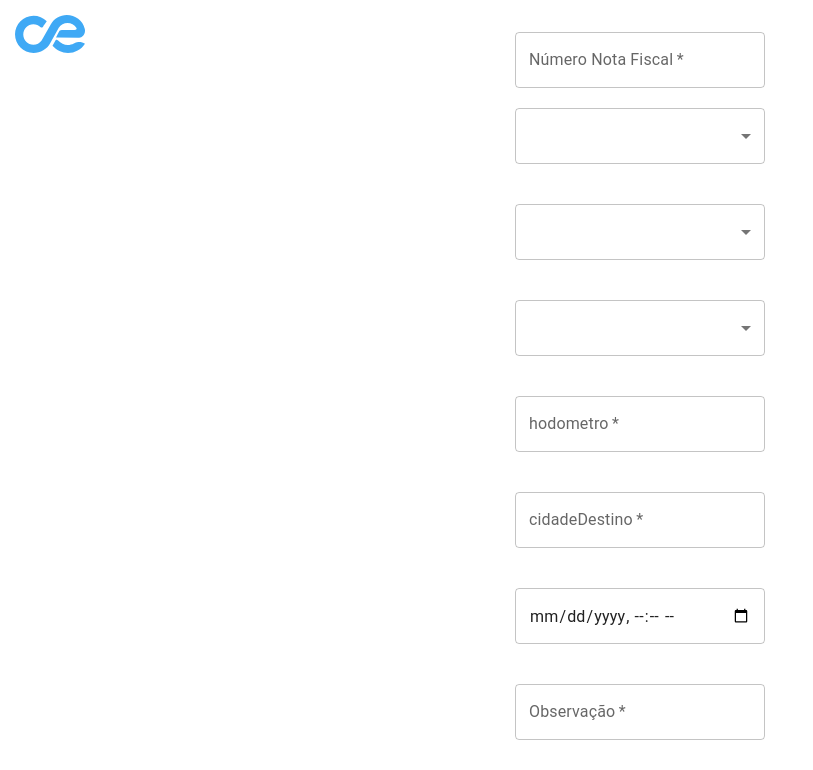
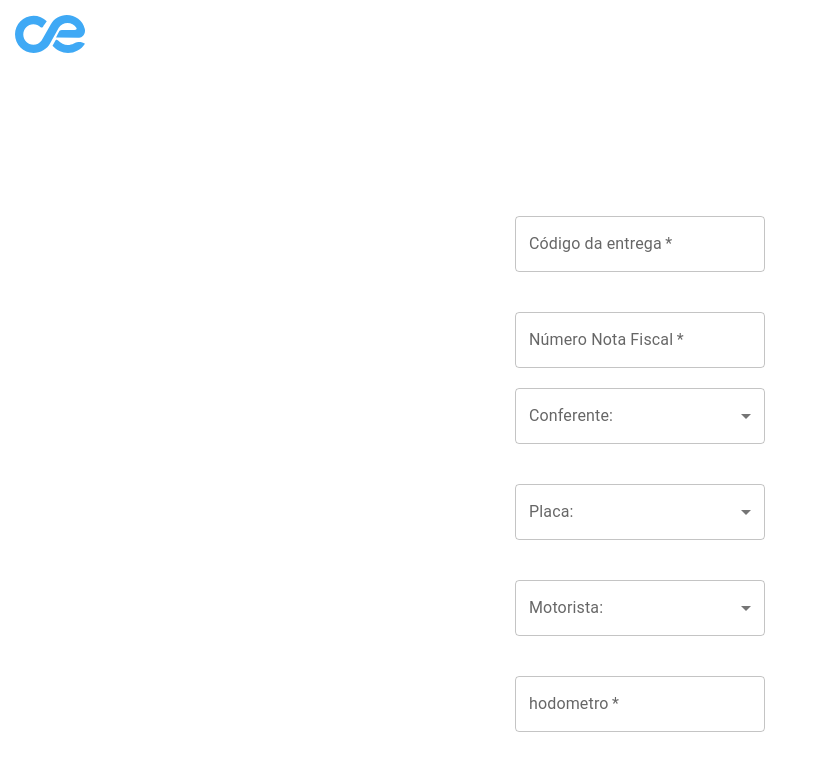
Before and after one commit to andersonguestart098/TRACKING-PLOOMES, a Next.js app: page /forms/saida in a window 1280 px wide. Shown: the top 770 px of the page, without its empty margins (0-813 px from the left). Built offline with nearby package versions, Linux system fonts and the light colour scheme.

Commit message:
corrigindo bugs em setores

```diff
--- /dev/null
+++ b/src/components/customSelect_widget.tsx
@@ -0,0 +1,35 @@
+import { FormControl, InputLabel, MenuItem, Select } from '@mui/material'
+import React from 'react'
+
+interface itensI {
+    value: string | number
+    visualValue: string
+}
+
+interface Props {
+    itens: itensI[]
+    labelText: string
+    register: any
+}
+
+const CustomSelect_Widget = ({itens, labelText, register}: Props) => {
+  return (
+    <FormControl sx={{width: 250}}>
+        <InputLabel id="demo-simple-select-label">{labelText}</InputLabel>
+        <Select
+            required
+            labelId="demo-simple-select-label"
+            {...register}
+            id="demo-simple-select"
+            label={labelText}
+        >
+            <MenuItem disabled value=""></MenuItem>
+            {itens.map(item => {
+                return <MenuItem value={item.value}>{item.visualValue}</MenuItem>
+            })}
+        </Select>
+    </FormControl>
+  )
+}
+
+export default CustomSelect_Widget
--- a/src/controllers/findAllDataSetors.ts
+++ b/src/controllers/findAllDataSetors.ts
@@ -34,7 +34,16 @@ export class findAllData {
                 break;
 
             case "saida":
-                operator = prisma.saida
+                res.status(200).json({
+                    result: await prisma.saida.findMany({
+                        take: 3,
+                        skip: pagina == 0 ? 0 : pagina * 3,
+                        orderBy: {
+                            id: "desc"
+                        }
+                    }),
+                    lengthDB: ((await prisma.saida.findMany()).length)
+                })
                 break;
 
             case "confirmacaoEntrega":
@@ -46,7 +55,16 @@ export class findAllData {
                 break;
 
             case "canhoto":
-                operator = prisma.canhoto
+                res.status(200).json({
+                    result: await prisma.canhoto.findMany({
+                        take: 3,
+                        skip: pagina == 0 ? 0 : pagina * 3,
+                        orderBy: {
+                            id: "desc"
+                        }
+                    }),
+                    lengthDB: ((await prisma.canhoto.findMany()).length)
+                })
                 break;
 
             case "cruzamento":
--- a/src/pages/api/methodsdatabase/create.ts
+++ b/src/pages/api/methodsdatabase/create.ts
@@ -1,6 +1,7 @@
 import { NextApiRequest, NextApiResponse } from "next"
 import { CanhotoController } from "@controllers/setores/canhoto"
 import { FinanceiroController } from "@controllers/setores/financeiro"
+import { SaidaController } from "@controllers/setores/saida"
 
 
 export default async function handler(req: NextApiRequest, res: NextApiResponse) {
@@ -23,6 +24,11 @@ export default async function handler(req: NextApiRequest, res: NextApiResponse)
             res.status(201).send({result: "criado dado em canhoto"})
         break;
 
+        case "saida":
+            await new SaidaController(req.body).execute()
+            res.status(201).send({result: "criado dado em saida"})
+        break;
+
         default:
             res.status(400).send({result: "Setor não reconhecido ou nao informado"})
             break;
--- a/src/pages/forms/saida.tsx
+++ b/src/pages/forms/saida.tsx
@@ -2,7 +2,8 @@ import { Button, InputLabel, MenuItem, Select, TextareaAutosize, TextField } fro
 import React from 'react'
 import { useForm } from "react-hook-form";
 import { sendThisToDatabase } from '@services/sendData';
-import { ModelCanhoto } from '@models/setoresInterface';
+import { ModelSaida } from '@models/setoresInterface';
+import CustomSelect_Widget from '~/components/customSelect_widget';
 
 type Props = {}
 
@@ -10,12 +11,17 @@ const retorno = (props: Props) => {
   const { register, handleSubmit, getValues, reset, formState: { errors } } = useForm()
 
   function onSubmit(e: any) {
-    const dadosCanhoto: ModelCanhoto = {
+    const dadosCanhoto: ModelSaida = {
       motorista: e.motorista,
-      numeroNotaFiscal: e.numeroNotaFiscal,
-      responsavelCanhoto: e.quemRecebeu,
-      statusCanhoto: "Concluido",
-      setor: "canhoto"
+      notaFiscal: e.notaFiscal,
+      cidadeDestino: e.cidadeDestino,
+      codigoEntrega: e.codigoEntrega,
+      hodometro: e.hodometro,
+      nomeConferente: e.conferente,
+      dataHoraSaida: e.dataHoraSaida,
+      obs: e.obs,
+      placa: e.placa,
+      setor: "saida"
     }
     sendThisToDatabase("/api/methodsdatabase/create", dadosCanhoto)
   }
@@ -25,7 +31,7 @@ const retorno = (props: Props) => {
       <img src="/logoce (2).svg" style={{width: 70, marginLeft: 15, marginTop: 15}} />
       <form
       onSubmit={handleSubmit(onSubmit)}
-      style={{display: "flex", flexDirection: "column", alignItems: "center", justifyContent: "center", height: "80vh"}}>
+      style={{display: "flex", flexDirection: "column", alignItems: "center", justifyContent: "center", height: "100vh", marginTop: 200}}>
               <TextField
               {...register("codigoEntrega")}
               sx={{width: 250}}
@@ -41,73 +47,58 @@ const retorno = (props: Props) => {
               variant="outlined" />
               <br/>
 
-              <InputLabel htmlFor="conferente" id="conferente">conferente</InputLabel>
-              <Select
-                required
-                {...register("conferente")}
-                labelId="conferente"
-                id="conferente"
-                label="conferente"
-                sx={{width: 250}}
-              >
-                <MenuItem disabled value=" "></MenuItem>
-                <MenuItem value="Max">Max</MenuItem>
-                <MenuItem value="Dudu">Dudu</MenuItem>
-                <MenuItem value="Cristiano">Cristiano</MenuItem>
-                <MenuItem value="Matheus">Matheus</MenuItem>
-                <MenuItem value="Manoel">Manoel</MenuItem>
-              </Select>
+              <CustomSelect_Widget
+               labelText={'Conferente:'}
+               register={register("conferente")}
+               itens={[
+                {value: "Max", visualValue: "Max"},
+                {value: "Dudu", visualValue: "Dudu"},
+                {value: "Cristiano", visualValue: "Cristiano"},
+                {value: "Matheus", visualValue: "Matheus"},
+                {value: "Manoel", visualValue: "Manoel"}
+               ]}
+               />
               <br/><br/>
-              <InputLabel id="placa">Placa:</InputLabel>
-                <Select
-                  required
-                  {...register("placa")}
-                  labelId="placa"
-                  id="demo-simple-select"
-                  label="placa"
-                  sx={{width: 250}}
-                >
-                  <MenuItem disabled value=" "></MenuItem>
-                  <MenuItem value="IYW-7921">IYW7921</MenuItem>
-                  <MenuItem value="IWC5261">IWC5261</MenuItem>
-                  <MenuItem value="JBD-7E59">JBD7E59</MenuItem>
-                  <MenuItem value="IZT1E84">IZT1E84</MenuItem>
-                  <MenuItem value="IWW7921">IWW7921</MenuItem>
-                  <MenuItem value="IVO1603">IVO1603</MenuItem>
-                  <MenuItem value="AZI2E30">AZI2E30</MenuItem>
-                  <MenuItem value="ITA7784">ITA7784</MenuItem>
-                  <MenuItem value="IUT9476">IUT9476</MenuItem>
-                  <MenuItem value="IST6840">IST6840</MenuItem>
-                  <MenuItem value="IVP0G05">IVP0G05</MenuItem>
-                  <MenuItem value="JBD9H36">JBD9H36</MenuItem>
-                  <MenuItem value="IXH8706">IXH8706</MenuItem>
-              </Select>
+              <CustomSelect_Widget
+               labelText={'Placa:'}
+               register={register("placa")}
+               itens={[
+                {value: "YW7921", visualValue: "YW7921"},
+                {value: "IWC5261", visualValue: "IWC5261"},
+                {value: "JBD7E59", visualValue: "JBD7E59"},
+                {value: "IZT1E84", visualValue: "IZT1E84"},
+                {value: "IWW7921", visualValue: "IWW7921"},
+                {value: "IVO1603", visualValue: "IVO1603"},
+                {value: "AZI2E30", visualValue: "AZI2E30"},
+                {value: "ITA7784", visualValue: "ITA7784"},
+                {value: "IUT9476", visualValue: "IUT9476"},
+                {value: "IST6840", visualValue: "IST6840"},
+                {value: "IVP0G05", visualValue: "IVP0G05"},
+                {value: "JBD9H36", visualValue: "JBD9H36"},
+                {value: "IXH8706", visualValue: "IXH8706"}
+               ]}
+               />
               <br/><br/>
-
-                <Select
-                  required
-                  {...register("motorista")}
-                  labelId="motorista"
-                  id="demo-simple-select"
-                  label="motorista"
-                  sx={{width: 250}}
-                >
-                  <MenuItem disabled value=" "></MenuItem>
-                  <MenuItem value="ALEXANDRE">ALEXANDRE</MenuItem>
-                  <MenuItem value="DIONATHA">DIONATHA</MenuItem>
-                  <MenuItem value="DOUGLAS">DOUGLAS</MenuItem>
-                  <MenuItem value="IGON">IGON</MenuItem>
-                  <MenuItem value="JULIANO">JULIANO</MenuItem>
-                  <MenuItem value="MATHEUS">MATHEUS</MenuItem>
-                  <MenuItem value="PAULO">PAULO</MenuItem>
-                  <MenuItem value="VANDERLEI">VANDERLEI</MenuItem>
-                  <MenuItem value="VILNEI">VILNEI</MenuItem>
-                  <MenuItem value="MAX">MAX</MenuItem>
-                  <MenuItem value="PAULO VITOR">PAULO VITOR</MenuItem>
-                  <MenuItem value="CRISTIANO">CRISTIANO</MenuItem>
-                  <MenuItem value="WILLIAM">WILLIAM</MenuItem>
-                  <MenuItem value="PAULO ALEXANDRE">PAULO ALEXANDRE</MenuItem>
-              </Select>
+              <CustomSelect_Widget
+               labelText={'Motorista:'}
+               register={register("motorista")}
+               itens={[
+                {value: "ALEXANDRE", visualValue: "ALEXANDRE"},
+                {value: "DIONATHA", visualValue: "DIONATHA"},
+                {value: "DOUGLAS", visualValue: "DOUGLAS"},
+                {value: "IGON", visualValue: "IGON"},
+                {value: "JULIANO", visualValue: "JULIANO"},
+                {value: "MATHEUS", visualValue: "MATHEUS"},
+                {value: "PAULO", visualValue: "PAULO"},
+                {value: "VANDERLEI", visualValue: "VANDERLEI"},
+                {value: "VILNEI", visualValue: "VILNEI"},
+                {value: "MAX", visualValue: "MAX"},
+                {value: "PAULO VITOR", visualValue: "PAULO VITOR"},
+                {value: "CRISTIANO", visualValue: "CRISTIANO"},
+                {value: "WILLIAM", visualValue: "WILLIAM"},
+                {value: "PAULO ALEXANDRE", visualValue: "PAULO ALEXANDRE"}
+               ]}
+               />
               <br/><br/>
 
                   <TextField
```
Also changed, not shown: src/models/setoresInterface.ts (+2 -5 lines), src/pages/forms/canhoto.tsx (+37 -41 lines), src/pages/views/saida/index.tsx (+2 -5 lines).
